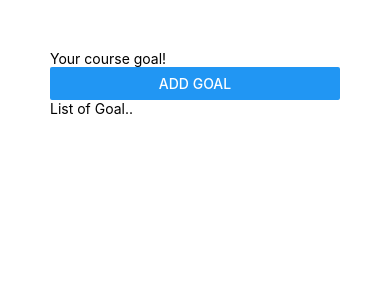
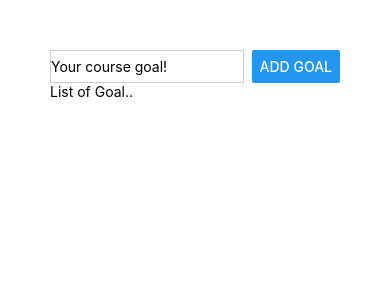
Before and after one commit to wlsdpcks/RNCourse, a React Native app: screen / in a window 390 px wide. Shown: the top 300 px of the page. Built offline with nearby package versions, Linux system fonts and the light colour scheme.

Commit message:
19.레이아웃 생성에 플렉스박스 사용하기

```diff
--- a/App.js
+++ b/App.js
@@ -3,10 +3,9 @@
 export default function App() {
   return (
     <View style={styles.appContainer}>
-      <View>
-        <TextInput placeholder='Your course goal!'/>
+      <View style={styles.inputContainer}>
+        <TextInput style={styles.textInput} placeholder='Your course goal!'/>
         <Button title='Add Goal'/>
-
       </View>
       <View>
         <Text>List of Goal..</Text>
@@ -18,6 +17,16 @@
 const styles = StyleSheet.create({
   appContainer:{
     padding:50,
+  },
+  inputContainer:{
+    flexDirection:'row',
+    justifyContent:'space-between'
+  },
+  textInput:{
+    borderWidth:1,
+    borderColor:'#cccccc',
+    width:'80%',
+    marginRight:8
   }
 
 });
```
